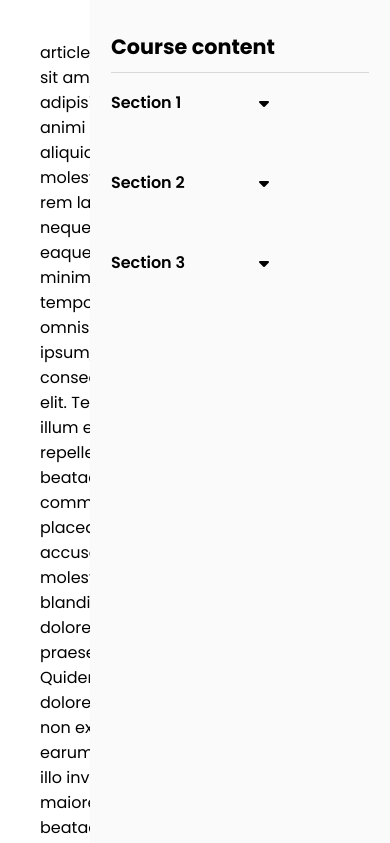
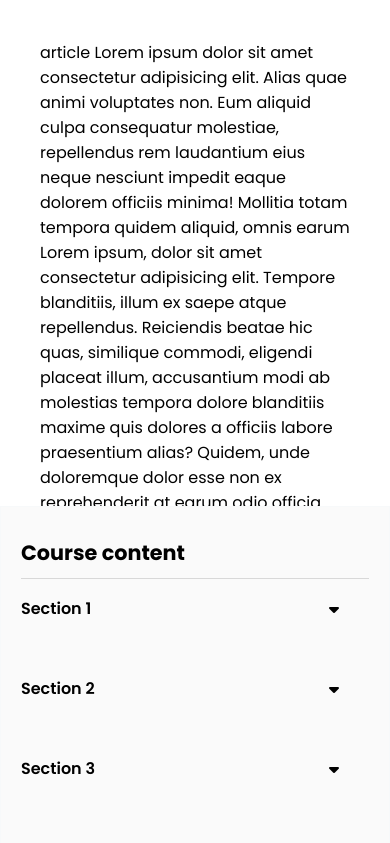
Before and after one commit to mandeepdebnath/techsnap-course, a plain HTML site: page index.html in a window 390 px wide. Shown: the top 843 px of the page. Drawn offline with Linux system fonts and the light colour scheme.

Commit message:
responsiveness

```diff
--- a/style.css
+++ b/style.css
@@ -163,3 +163,30 @@ nav ul a span {
 nav ul a:hover span {
   transform: translateY(-50%) rotate(180deg);
 }
+
+@media (max-width: 500px) {
+  .course-container {
+    flex-direction: column;
+  }
+
+  .main-content-container {
+    width: 100%;
+    height: 60vh;
+    overflow-y: scroll;
+  }
+
+  .sidebar-nav-container {
+    width: 100%;
+    height: 40vh;
+    overflow-y: scroll;
+  }
+
+  .sidebar {
+    position: relative;
+    width: 100%;
+  }
+
+  nav ul a span {
+    right: 30px;
+  }
+}
```
